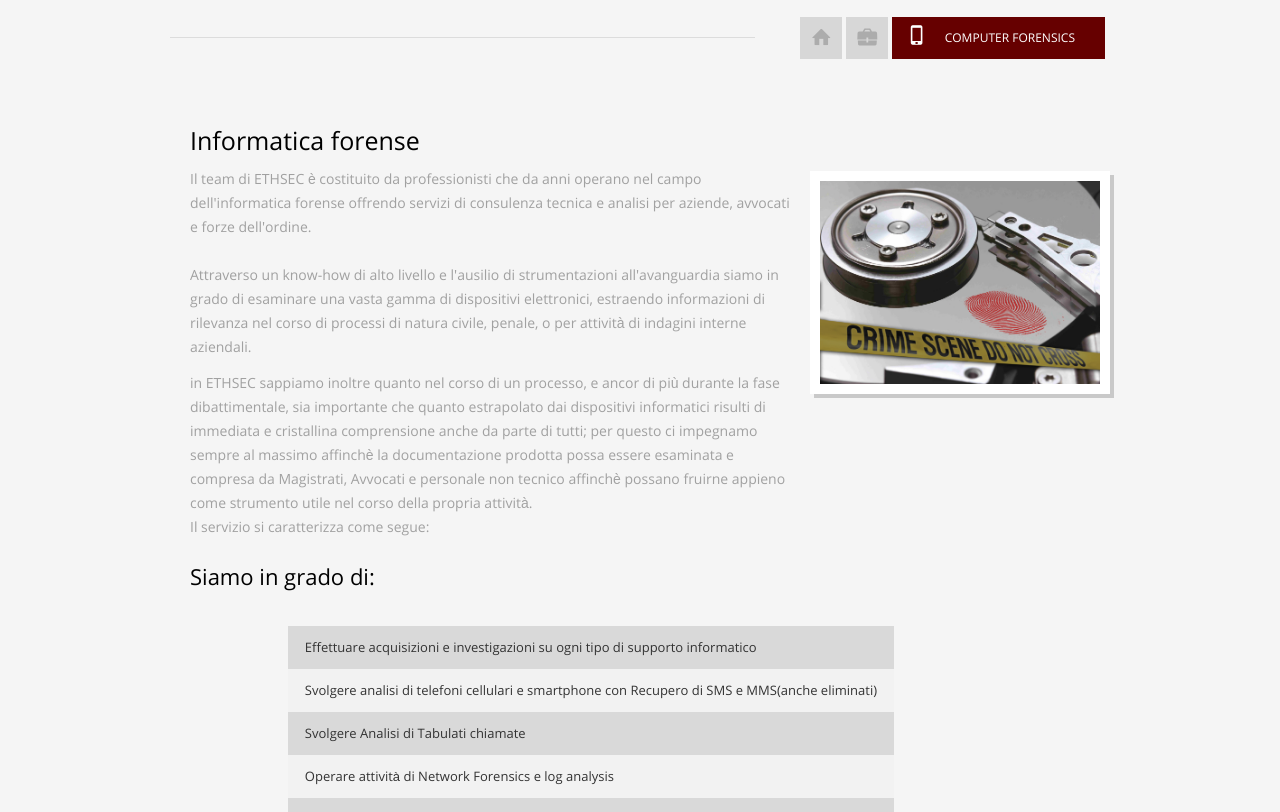
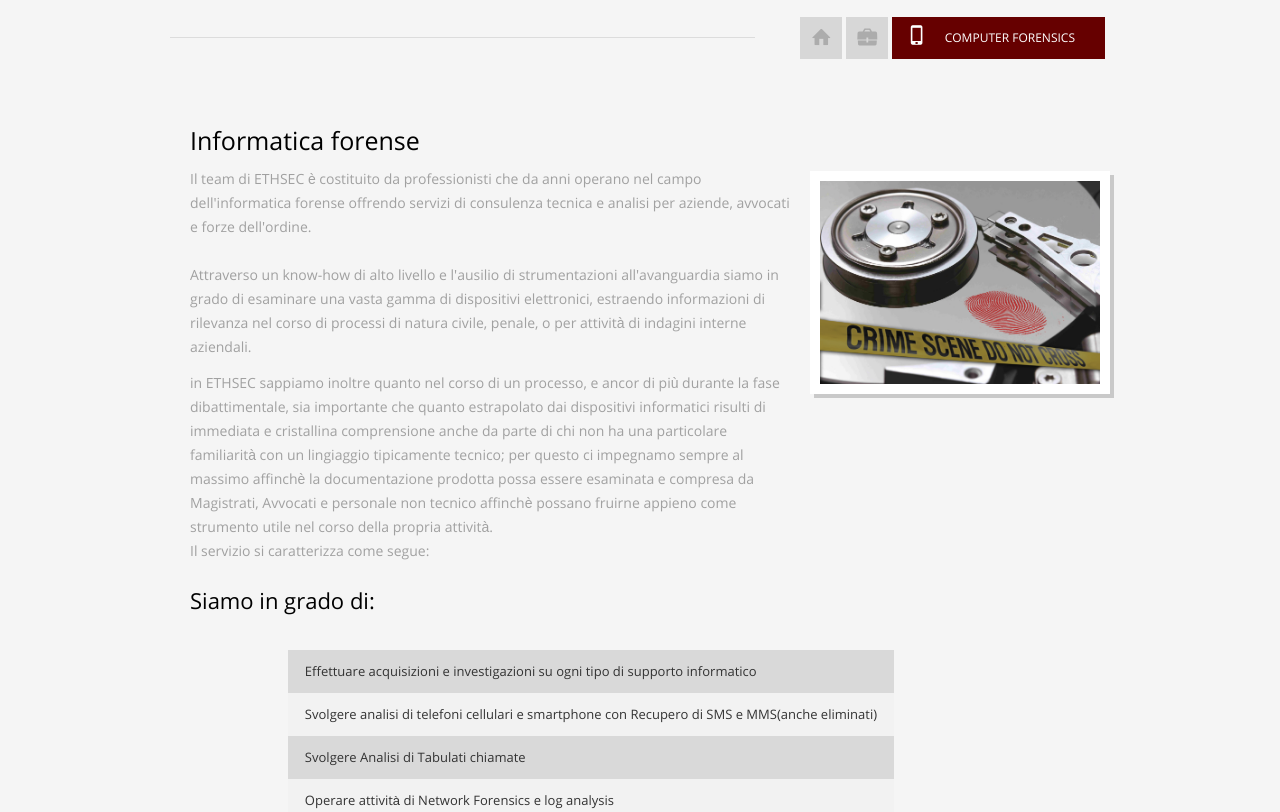
Before and after one commit to ethicalsecurity/ethicalsecurity.github.io, a plain HTML site: page forensics.html in a window 1280 px wide. Shown: the part 274-1086 px from the top of the page. Drawn offline with Linux system fonts and the light colour scheme; a script that the page names is missing.

Commit message:
modificato testo.

```diff
--- a/forensics.html
+++ b/forensics.html
@@ -93,7 +93,7 @@
             <p>Il team di ETHSEC è costituito da professionisti che da anni operano nel campo dell'informatica forense offrendo servizi di consulenza tecnica e analisi per aziende, avvocati e forze dell'ordine.<br><br>Attraverso un know-how di alto livello e l'ausilio di strumentazioni all'avanguardia siamo in grado di esaminare una vasta gamma di dispositivi elettronici, estraendo informazioni di rilevanza nel corso di processi di natura civile, penale, o per attività di indagini interne aziendali.
             </p>
 			<p>
-		in ETHSEC sappiamo inoltre quanto nel corso di un processo, e ancor di più durante la fase dibattimentale, sia importante che quanto estrapolato dai dispositivi informatici risulti di immediata e cristallina comprensione anche da parte di tutti; per questo ci impegnamo sempre al massimo affinchè la documentazione prodotta possa essere esaminata e compresa da Magistrati, Avvocati e personale non tecnico affinchè possano fruirne appieno come strumento utile nel corso della propria attività.<br>Il servizio si caratterizza come segue:
+		in ETHSEC sappiamo inoltre quanto nel corso di un processo, e ancor di più durante la fase dibattimentale, sia importante che quanto estrapolato dai dispositivi informatici risulti di immediata e cristallina comprensione anche da parte di chi non ha una particolare familiarità con un lingiaggio tipicamente tecnico; per questo ci impegnamo sempre al massimo affinchè la documentazione prodotta possa essere esaminata e compresa da Magistrati, Avvocati e personale non tecnico affinchè possano fruirne appieno come strumento utile nel corso della propria attività.<br>Il servizio si caratterizza come segue:
 		</p>
         </div>
     </div>
```
